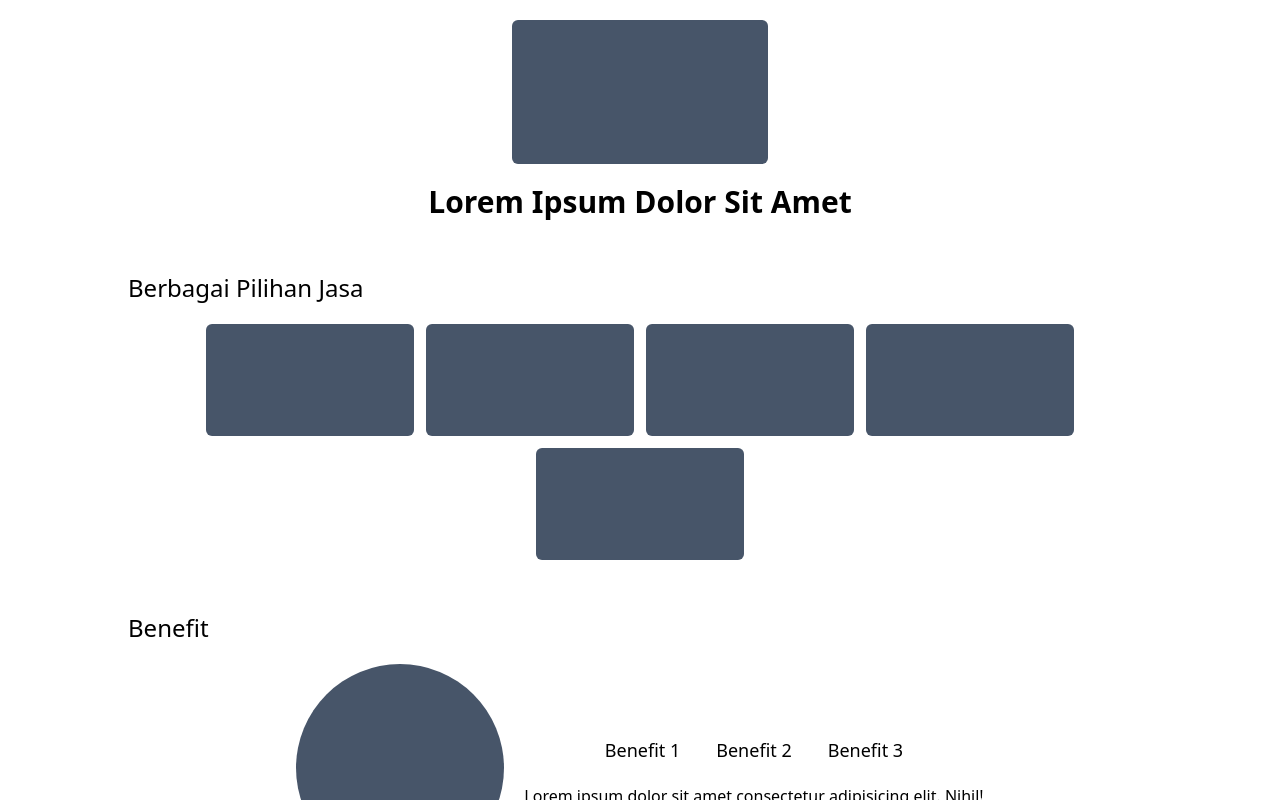
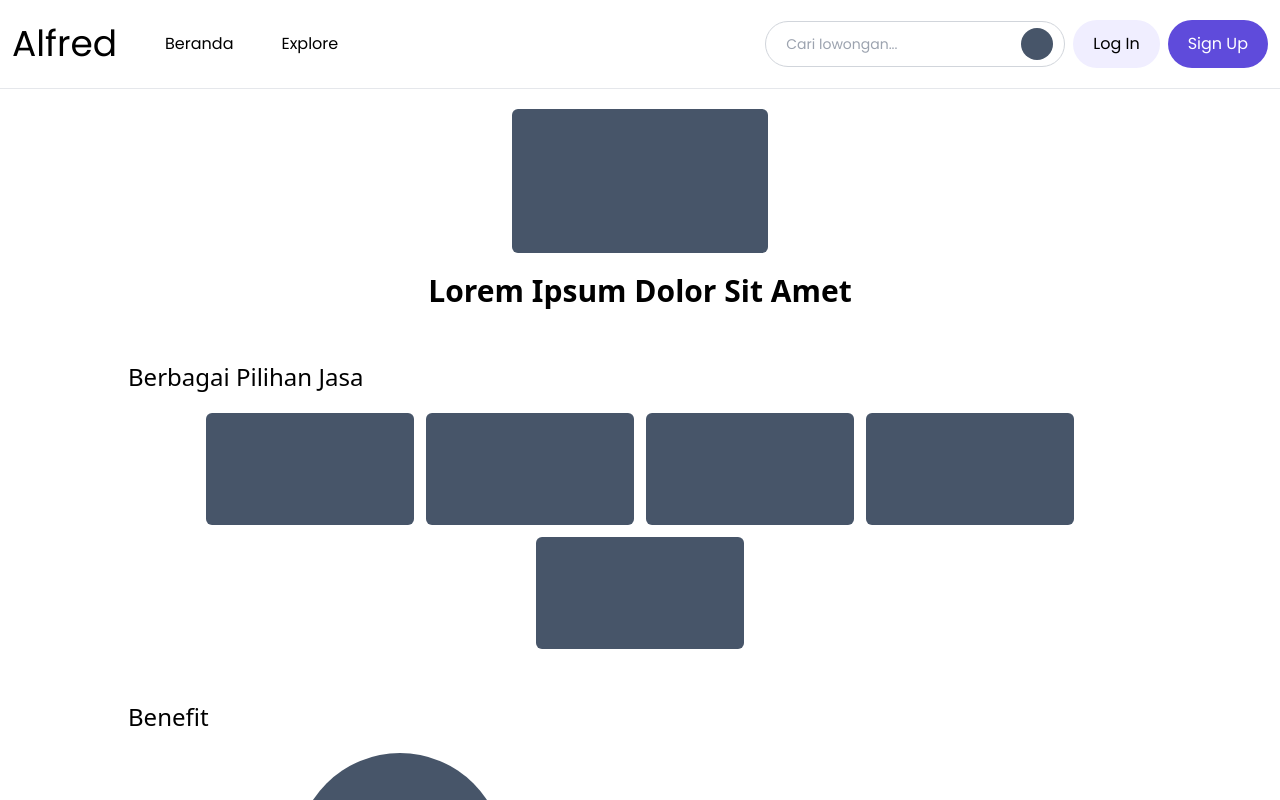
Before and after one commit to aryaimmanuel/alfred-frontend, a Next.js app: page /id/beranda in a window 1280 px wide. Shown: the top 800 px of the page. Built offline with nearby package versions, Linux system fonts and the light colour scheme.

Commit message:
feat: add layout wrapper & update header styling

```diff
--- a/src/app/layout.tsx
+++ b/src/app/layout.tsx
@@ -1,6 +1,7 @@
 import type { Metadata } from "next";
 import { Open_Sans, Poppins } from "next/font/google";
 import "./globals.css";
+import LayoutWrapper from "@/components/layouts/LayoutWrapper";
 
 const poppins = Poppins({
   subsets: ["latin"],
@@ -28,9 +29,7 @@ export default function RootLayout({
   return (
     <html lang="en">
       <body className={`${poppins.variable} ${openSans.variable}`}>
-        <div className="w-full flex flex-col items-center justify-center">
-          {children}
-        </div>
+        <LayoutWrapper>{children}</LayoutWrapper>
       </body>
     </html>
   );
--- /dev/null
+++ b/src/components/layouts/Footer.tsx
@@ -0,0 +1,10 @@
+export default function Footer() {
+  return (
+    <footer className="w-full px-3 py-5 flex flex-col gap-5 bg-slate-600">
+      <span>Logo</span>
+      <button>Link 1</button>
+      <button>Link 2</button>
+      <button>Link 3</button>
+    </footer>
+  );
+}
--- /dev/null
+++ b/src/components/layouts/Header.tsx
@@ -0,0 +1,99 @@
+"use client";
+import Link from "next/link";
+import { useState } from "react";
+
+export default function Header() {
+  const [displayMenu, setDisplayMenu] = useState(false);
+
+  return (
+    <header className="w-full px-3 py-5 flex items-center justify-center font-poppins border-b">
+      <div className="w-full max-w-7xl flex items-center justify-between gap-5">
+        {/* Logo & Links */}
+        <div className="flex items-center gap-7">
+          <span className="text-4xl">Alfred</span>
+          <div className="hidden items-center gap-2 sm:flex">
+            <Link
+              href={"/beranda"}
+              className="px-5 py-3 rounded-full hover:bg-slate-100"
+            >
+              Beranda
+            </Link>
+            <Link
+              href={"/explore"}
+              className="px-5 py-3 rounded-full hover:bg-slate-100"
+            >
+              Explore
+            </Link>
+          </div>
+        </div>
+
+        {/* Search Bar & Log in/Sign Up - Desktop */}
+        <div className="hidden items-center gap-2 md:flex">
+          <div className="relative flex items-center">
+            <div className="absolute w-8 h-8 rounded-full right-3 bg-slate-600"></div>
+            <input
+              type="text"
+              name="quickJobSearch"
+              placeholder="Cari lowongan..."
+              className="w-[300px] pl-5 pr-12 py-3 rounded-full border text-sm border-gray-300"
+            />
+          </div>
+
+          <button className="px-5 py-3 rounded-full bg-[#F0EEFF]">
+            Log In
+          </button>
+
+          <button className="px-5 py-3 rounded-full bg-[#5F4BDB] text-white">
+            Sign Up
+          </button>
+        </div>
+
+        {/* Search Bar & Log in/Sign Up - Mobile */}
+        <div className="relative flex flex-col gap-5 md:hidden">
+          <div
+            onClick={() => setDisplayMenu((prev) => !prev)}
+            className="w-12 h-12 rounded-full bg-slate-600"
+          ></div>
+
+          {displayMenu && (
+            <div className="absolute right-0 top-20 flex flex-col gap-3 p-5 border border-gray-300 rounded-lg bg-white md:hidden">
+              <div className="relative flex items-center border-b pb-5">
+                <div className="absolute w-8 h-8 rounded-full right-3 bg-slate-600"></div>
+                <input
+                  type="text"
+                  name="quickJobSearch"
+                  placeholder="Cari lowongan..."
+                  className="w-[280px] pl-5 pr-12 py-3 rounded-full border text-sm border-gray-300 sm:w-[370px]"
+                />
+              </div>
+
+              <div className="flex flex-col items-end gap-2 border-b pb-3 text-right sm:hidden">
+                <Link
+                  href={"/beranda"}
+                  className="w-full px-5 py-3 rounded-full hover:bg-slate-100"
+                >
+                  Beranda
+                </Link>
+                <Link
+                  href={"/explore"}
+                  className="w-full px-5 py-3 rounded-full hover:bg-slate-100"
+                >
+                  Explore
+                </Link>
+              </div>
+
+              <div className="flex items-center justify-end gap-4">
+                <button className="w-fit px-6 py-3 rounded-full bg-[#F0EEFF]">
+                  Log In
+                </button>
+                <button className="w-fit px-6 py-3 rounded-full bg-[#5F4BDB] text-white">
+                  Sign Up
+                </button>
+              </div>
+            </div>
+          )}
+        </div>
+      </div>
+    </header>
+  );
+}
--- /dev/null
+++ b/src/components/layouts/LayoutWrapper.tsx
@@ -0,0 +1,18 @@
+import Footer from "./Footer";
+import Header from "./Header";
+
+export default function LayoutWrapper({
+  children,
+}: {
+  children: React.ReactNode;
+}) {
+  return (
+    <div className="min-h-screen w-full flex flex-col items-center justify-between">
+      <Header />
+
+      <div className="w-full grow">{children}</div>
+
+      <Footer />
+    </div>
+  );
+}
--- a/tailwind.config.ts
+++ b/tailwind.config.ts
@@ -8,6 +8,9 @@ const config: Config = {
   ],
   theme: {
     extend: {
+      screens: {
+        md: "960px",
+      },
       backgroundImage: {
         "gradient-radial": "radial-gradient(var(--tw-gradient-stops))",
         "gradient-conic":
```
